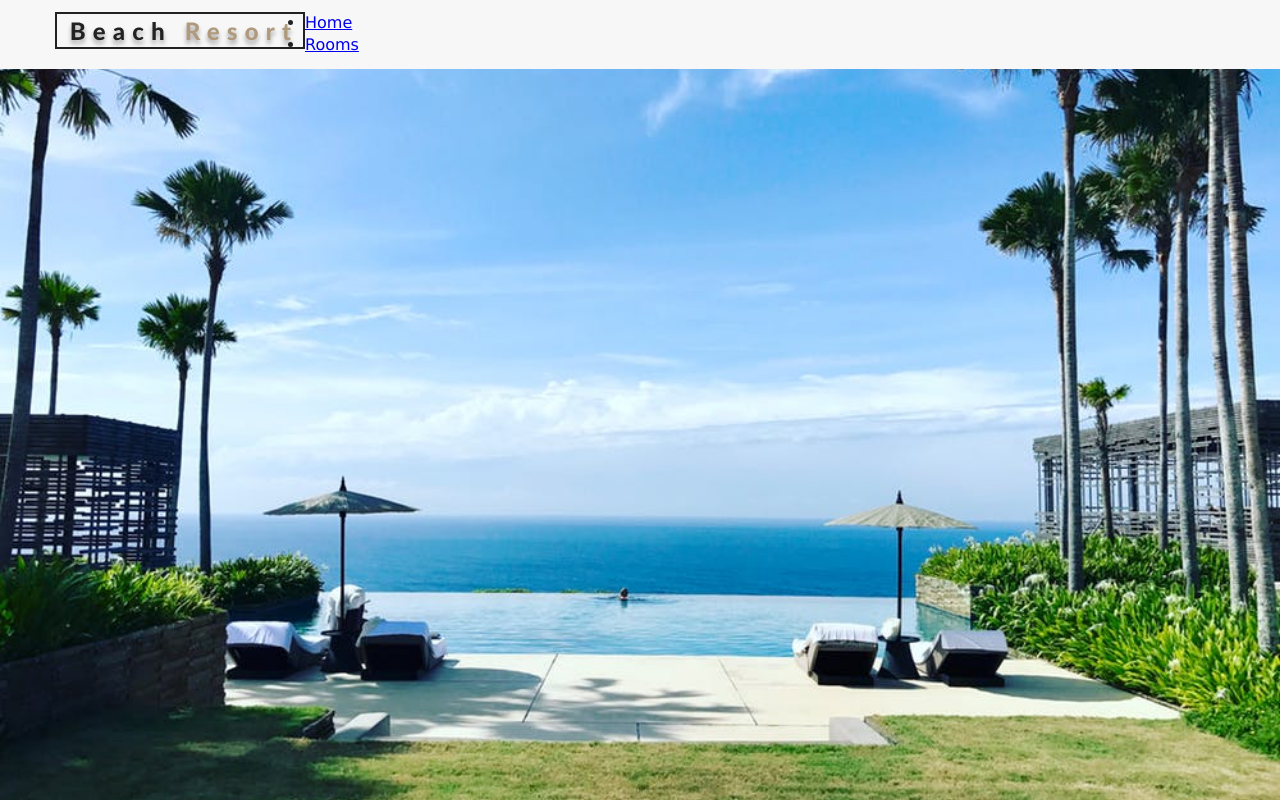
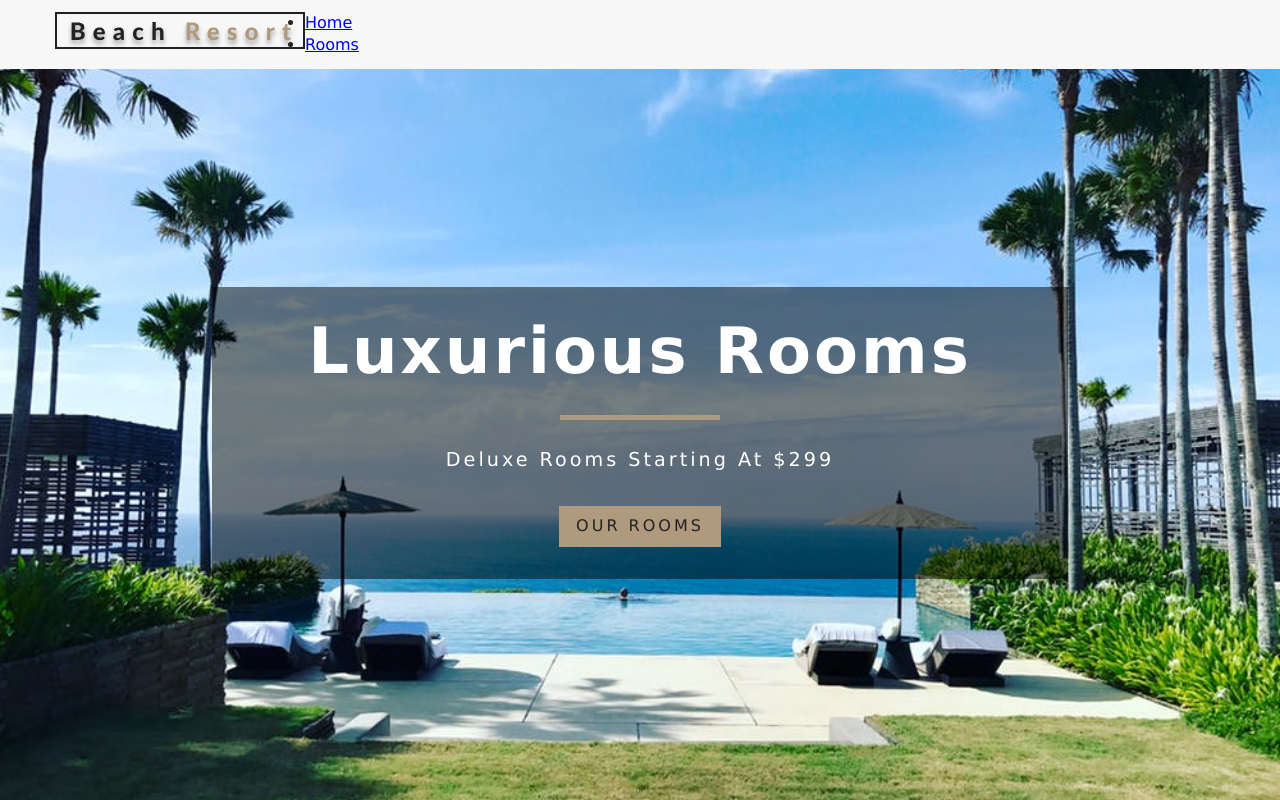
Before and after one commit to 730photo/Beach-Resort, a React (Create React App) app: page / in a window 1280 px wide. Built offline with nearby package versions, Linux system fonts and the light colour scheme.

Commit message:
added Banner on HomePage

```diff
--- /dev/null
+++ b/src/components/Banner.js
@@ -0,0 +1,12 @@
+import React from 'react'
+
+export default function Banner({children, title, subtitle}) {
+    return (
+        <div className="banner">
+            <h1>{title}</h1>
+            <div></div>
+            <p>{subtitle}</p>
+               {children}
+        </div>
+    )
+}
--- a/src/pages/Error.js
+++ b/src/pages/Error.js
@@ -1,11 +1,6 @@
-import React, { Component } from 'react'
+import React from 'react';
+import Hero from "../components/Hero";
 
-export default class Error extends Component {
-    render() {
-        return (
-            <div>
-                hello from Error Page
-            </div>
-        )
-    }
+export default function Error() {
+    return <Hero />;
 }
--- a/src/pages/Home.js
+++ b/src/pages/Home.js
@@ -1,6 +1,14 @@
-import React from 'react'
+import React from 'react';
 import Hero from "../components/Hero";
+import Banner from '../components/Banner';
+import {Link} from 'react-router-dom';
 
 export default function Home() {
-    return <Hero hero="defaultHero" />;
+    return <Hero>
+        <Banner title="luxurious rooms" subtitle="deluxe rooms starting at $299">
+        <Link to='/rooms' className="btn-primary">
+            our rooms
+        </Link>
+        </Banner>
+    </Hero>;
 }
```
